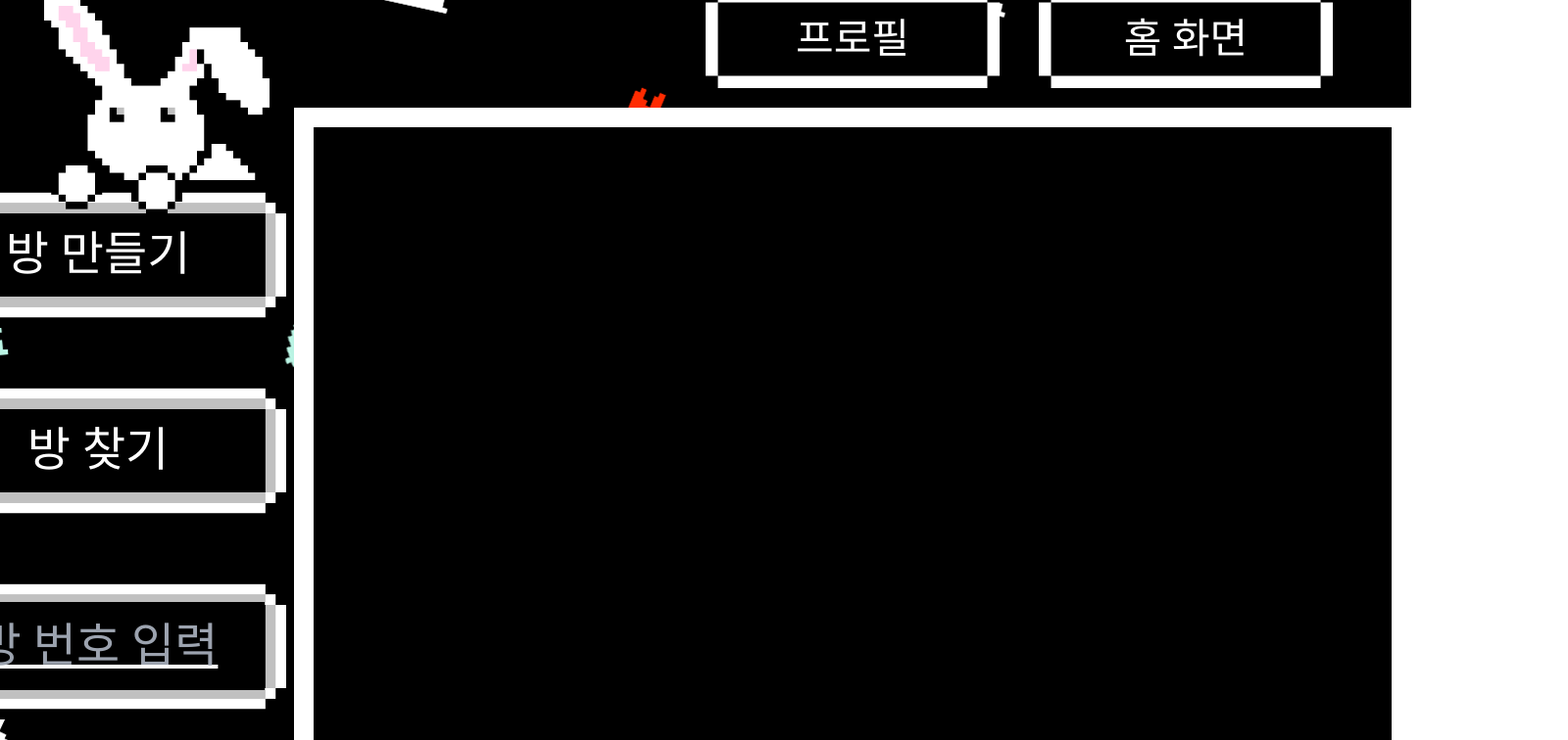
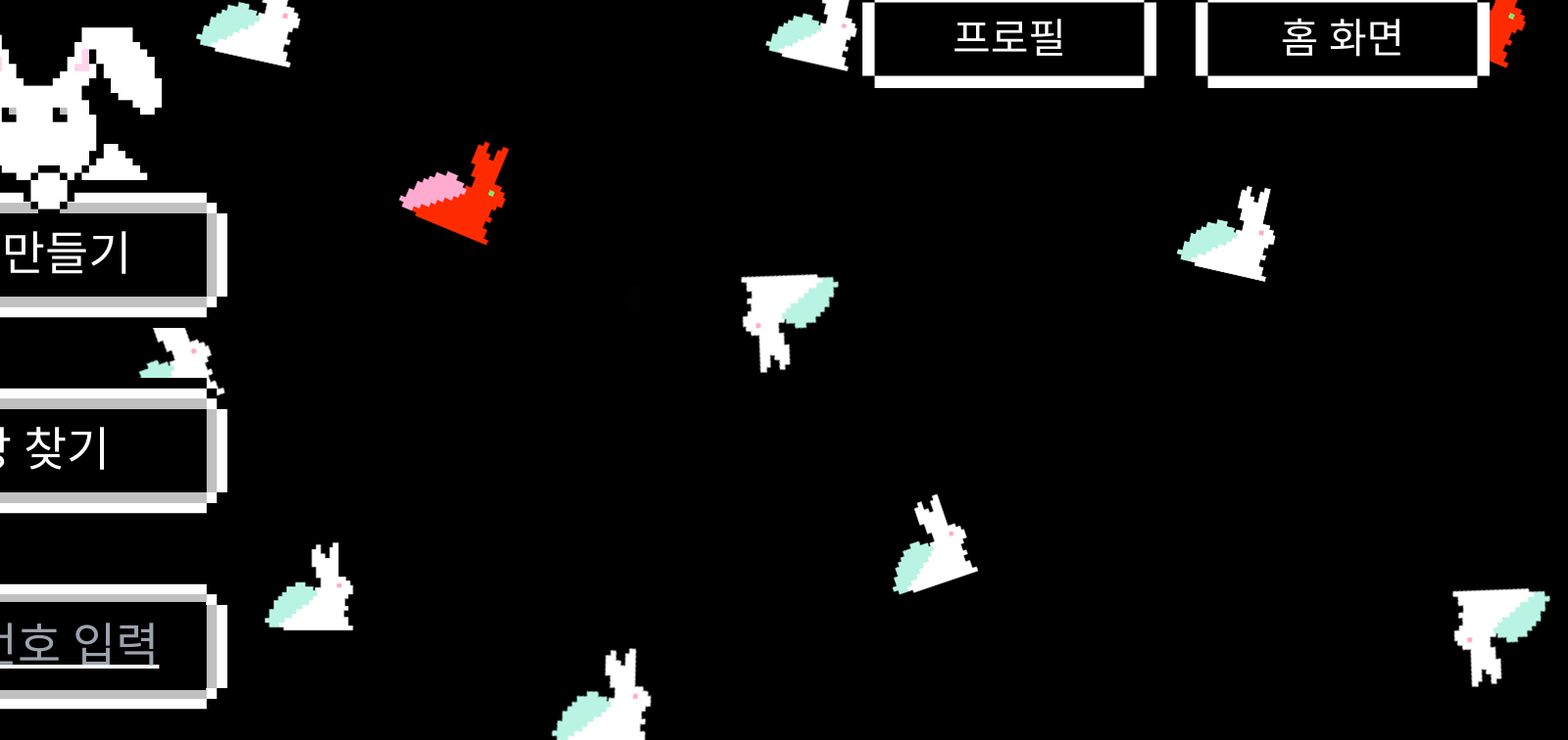
Before and after one commit to tlalswn23/whostheazara, a React (Vite) app in the folder FE/: page /lobby in a window 1280 px wide. Shown: the top 756 px of the page at 98% size, 1600 px wide, since content can reach past the window. Built offline with nearby package versions, Linux system fonts and the light colour scheme; a web font is replaced by a local one.

Commit message:
Feat: 1920*970 (Lobby)

```diff
--- a/FE/src/components/Lobby/LobbyCreateRoom.tsx
+++ b/FE/src/components/Lobby/LobbyCreateRoom.tsx
@@ -44,7 +44,7 @@ export const LobbyCreateRoom = () => {
           })}
         </div>
       </div>
-      <div className="absolute w-[360px] h-[120px] flex justify-center items-center bottom-[-50px] right-[0px]">
+      <div className="absolute w-[360px] h-[120px] flex justify-center items-center bottom-[-40px] right-[40px]">
         <img src={yellowBtnImg} className="absolute" />
         <Link to="/room" className="absolute w-full text-center py-[20px]">
           방 생성
--- a/FE/src/components/Lobby/LobbyListItem.tsx
+++ b/FE/src/components/Lobby/LobbyListItem.tsx
@@ -7,7 +7,7 @@ interface LobbyListItemProps {
 export const LobbyListItem = ({ index, text, num }: LobbyListItemProps) => {
   return (
     <>
-      <div className="w-[490px] h-[130px] bg-black my-[12px] mx-[20px] border-[10px] border-solid border-white flex items-center text-[24px] text-white hover:text-yellow-200 cursor-pointer">
+      <div className="w-[500px] h-[130px] bg-black my-[12px] border-[10px] border-solid border-white flex items-center text-[24px] text-white hover:text-yellow-200 cursor-pointer">
         <div className="flex">
           <p className="w-[64px] ml-[20px]">{index}.</p>
           <p className="w-[300px]">{text}</p>
--- a/FE/src/components/Lobby/LobbyListRoom.tsx
+++ b/FE/src/components/Lobby/LobbyListRoom.tsx
@@ -4,7 +4,7 @@ export const LobbyListRoom = () => {
   const list = [...Array(8).keys()];
   return (
     <>
-      <div className="flex flex-wrap">
+      <div className="flex flex-wrap justify-around mt-[20px]">
         {list.map((item, index) => {
           return <LobbyListItem index={item + 214} text={`자라 잡으러 가실분`} num={item + 1} key={index} />;
         })}
--- a/FE/src/components/Lobby/LobbySideMenu.tsx
+++ b/FE/src/components/Lobby/LobbySideMenu.tsx
@@ -15,7 +15,7 @@ const LobbySideMenu = ({ viewMain, onSetViewMain }: lobbySideMenuProps) => {
   };
 
   return (
-    <aside className="ml-[60px] flex flex-col leading-[140px] text-center">
+    <aside className="ml-[40px] flex flex-col leading-[140px] text-center">
       <div
         className={`w-[400px] h-[200px] bg-contain bg-no-repeat bg-center relative flex items-center justify-center cursor-pointer`}
         style={{ backgroundImage: `url(${btnImg})` }}
@@ -43,7 +43,7 @@ const LobbySideMenu = ({ viewMain, onSetViewMain }: lobbySideMenuProps) => {
           value={roomNum}
         ></input>
       </div>
-      <img src={rabbitImg} className="absolute z-index-5 left-[190px] top-[-130px] w-[260px]" />
+      <img src={rabbitImg} className="absolute z-index-5 left-[120px] top-[-130px] w-[260px]" />
     </aside>
   );
 };
--- a/FE/src/components/home/HomeSideMenu.tsx
+++ b/FE/src/components/home/HomeSideMenu.tsx
@@ -18,7 +18,7 @@ const HomeSideMenu = ({ showModalHandler }: HomeSideMenuProps) => {
     setAccessToken("");
   };
 
-  return false ? (
+  return accessToken ? (
     <aside className="relative">
       <HomeBtn text="로비입장" index={3} onClick={() => navigate("/lobby")} />
       <HomeBtn text="로그아웃" index={4} onClick={onLogout} />
--- a/FE/src/layouts/LobbyLayout.tsx
+++ b/FE/src/layouts/LobbyLayout.tsx
@@ -4,7 +4,7 @@ import { LayoutChildrenProps } from "../types/LayoutChildrenProps";
 const LobbyLayout = ({ children }: LayoutChildrenProps) => {
   return (
     <div
-      className={`w-[1920px] h-[1080px] flex justify-center items-center`}
+      className={`w-[1920px] h-[970px] flex justify-center items-center`}
       style={{ backgroundImage: `url(${lobbyBg})` }}
     >
       {children}
--- a/FE/src/pages/Lobby.tsx
+++ b/FE/src/pages/Lobby.tsx
@@ -21,9 +21,13 @@ const Lobby = () => {
           <LobbyHeaderBtn text="프로필" loc="profile" />
           <LobbyHeaderBtn text="홈 화면" loc="" />
         </div>
-        <div className="relative flex items-center justify-around">
+        <div className="relative flex items-center ml-[120px]">
           <LobbySideMenu viewMain={viewMain} onSetViewMain={onSetViewMain} />
-          <div className="w-[1140px] h-[700px] border-solid border-white border-[20px] p-[20px] text-[56px] font-bold bg-black">
+          <div
+            className={`min-w-[1140px] h-[700px] mx-[140px] ${
+              viewMain === 0 ? "" : "border-solid border-white border-[20px] text-[56px] font-bold bg-black"
+            }`}
+          >
             {viewMain == 1 ? <LobbyCreateRoom /> : ""}
             {viewMain == 2 ? <LobbyListRoom /> : ""}
           </div>
```
